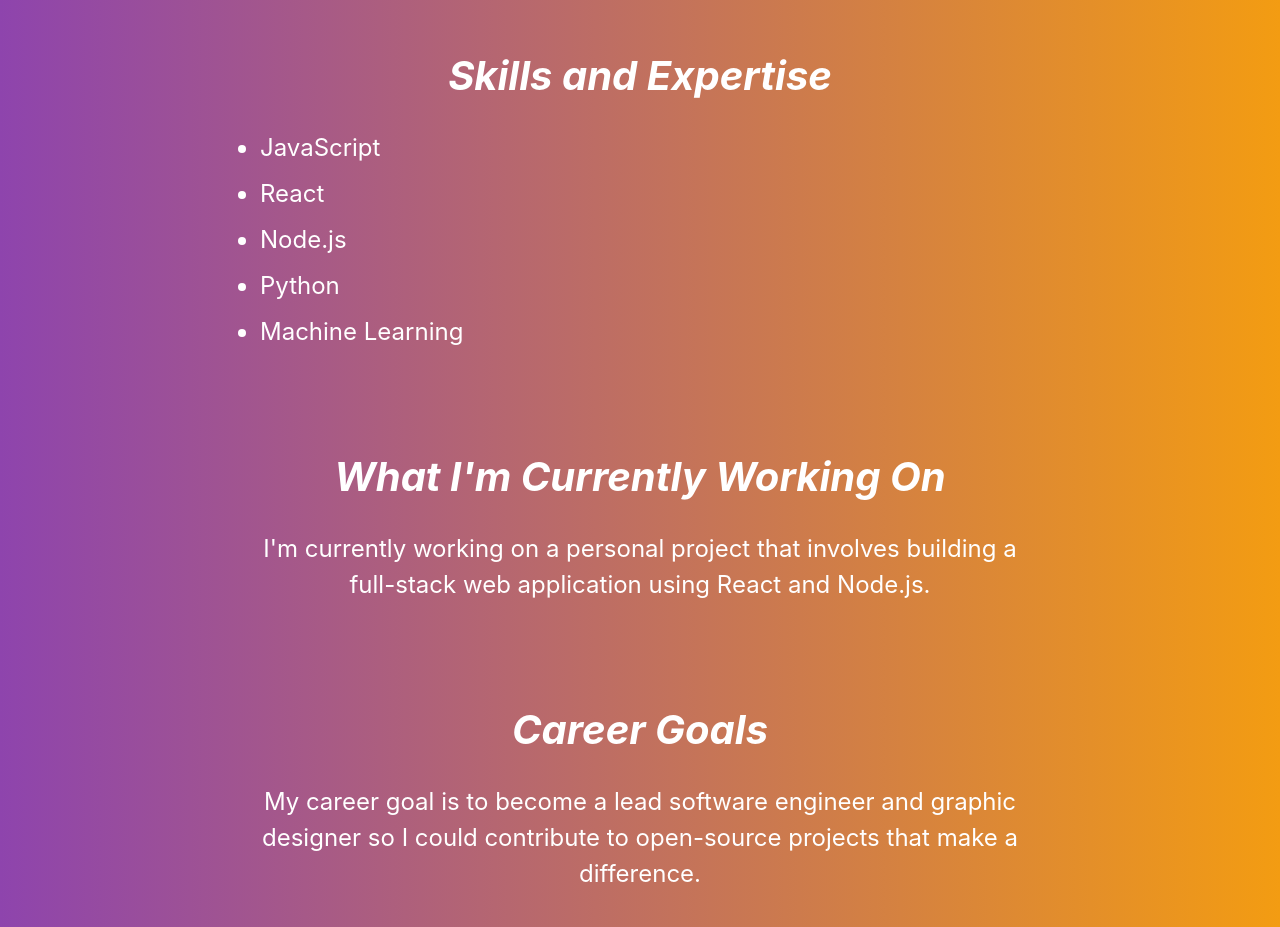
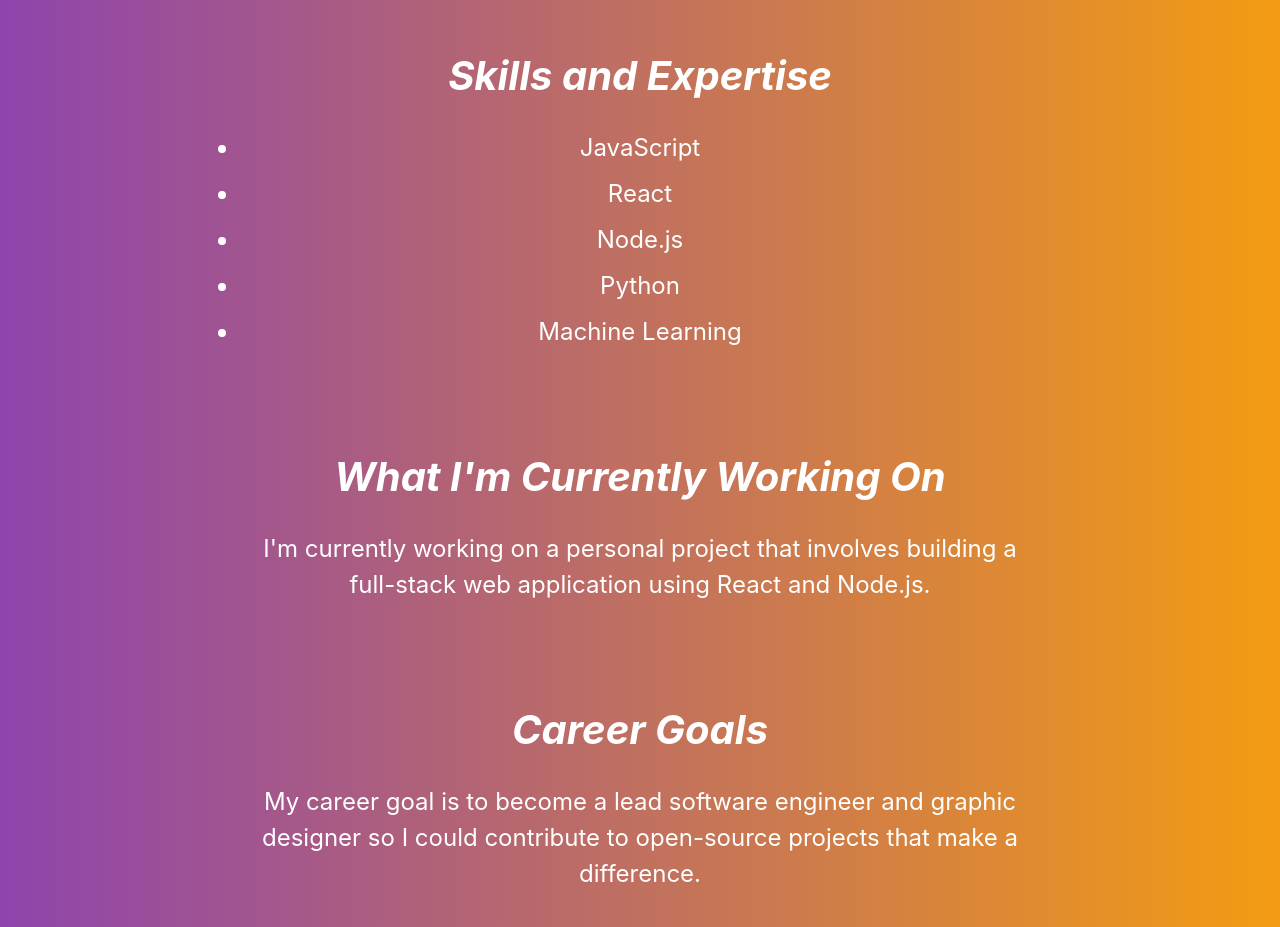
Before and after one commit to dorsushiii/Dorothy-s-Portfolio, a React (Vite) app: page / in a window 1280 px wide. Shown: the part 1480-2407 px from the top of the page. Built offline with nearby package versions, Linux system fonts and the light colour scheme.

Commit message:
centered bullet points list

```diff
--- a/src/AboutMe.css
+++ b/src/AboutMe.css
@@ -27,8 +27,8 @@
 
 .about-me ul {
   list-style-type: disc;
-  padding-left: 20px;
-  text-align: left; /* Align list items to the left */
+  padding-left: 0; /* Remove default padding */
+  text-align: center; /* Center the list items */
 }
 
 .about-me li {
```
